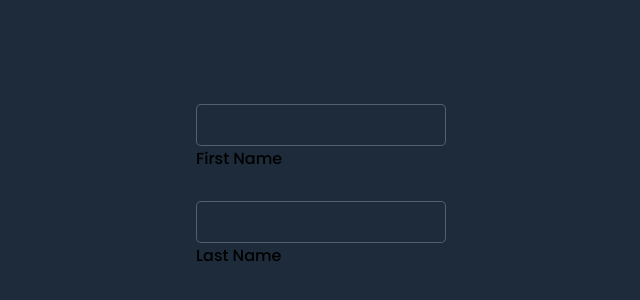
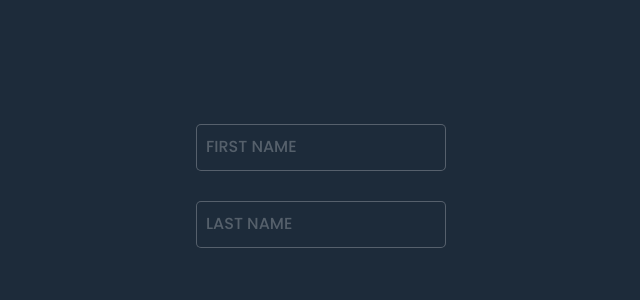
Before and after one commit to Linh777GKOG/Input_Text_Animation, a plain HTML site: page index.html in a window 1280 px wide. Shown: the part 214-514 px from the top of the page, without its empty margins (319-959 px from the left). Drawn offline with Linux system fonts and the light colour scheme.

Commit message:
diem luu

```diff
--- a/style.css
+++ b/style.css
@@ -28,4 +28,21 @@ body {
   border: 1px solid rgba(255, 255, 255, 0.25);
   background: #1d2b3a;
   border-radius: 5px;
+  outline: none;
+  color: #fff;
+  font-size: 1em;
 }
+
+.inputBox span {
+  position: absolute;
+  left: 0;
+  padding: 10px;
+  pointer-events: none;
+  font-size: 1em;
+  color: rgba(255, 255, 255, 0.25);
+  text-transform: uppercase;
+}
+.inputBox input:valid ~ span,
+.inputBox input:focus ~ span {
+  color: #00dfc4;
+}
```
